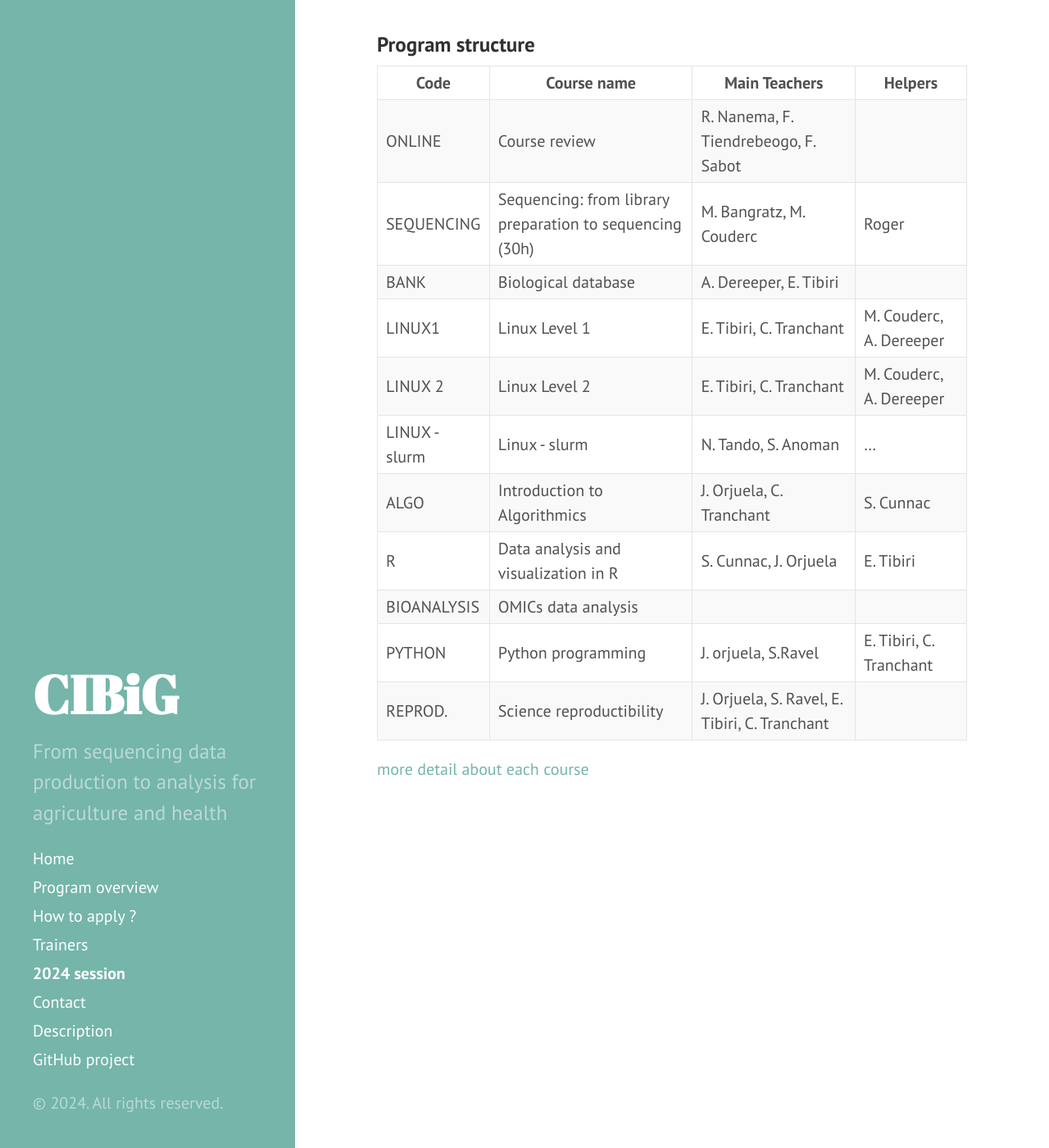
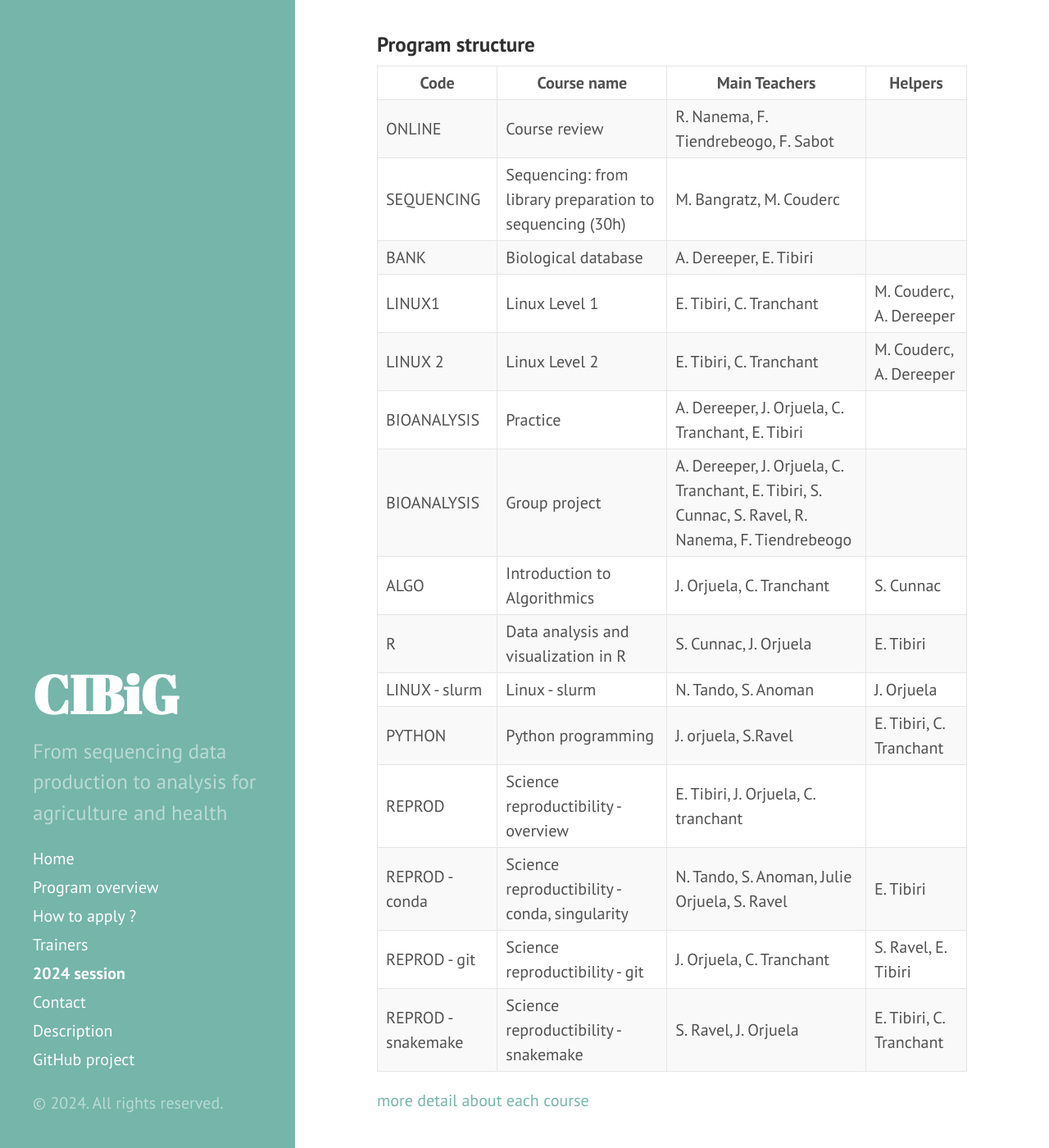
Before and after one commit to wave-centre/cibig, a Jekyll site: the page built from docs/05-2024.md, in a window 1280 px wide and 1400 px high, scrolled down 1915 px. Shown: the whole window at 82% size. Built offline with Jekyll 4.4.1, drawn with Linux system fonts in a browser that asks for light colours.

Commit message:
Update 05-2024.md

```diff
--- a/docs/05-2024.md
+++ b/docs/05-2024.md
@@ -23,15 +23,19 @@ The timetables are not final and may be subject to changes. Please check regular
 | Code | Course name | Main Teachers | Helpers |
 |----------------------------------------------------|----------------------------------------------------|----------------|----|
 | ONLINE | Course review                                     | R. Nanema, F. Tiendrebeogo, F. Sabot |
-|  SEQUENCING  | Sequencing: from library preparation to sequencing (30h) | M. Bangratz, M. Couderc | Roger |
-| BANK  | Biological database                               | A. Dereeper, E. Tibiri | |
+| SEQUENCING  | Sequencing: from library preparation to sequencing (30h) | M. Bangratz, M. Couderc |  |
+| BANK  | Biological database                               | A. Dereeper, E. Tibiri |  |
 | LINUX1      | Linux Level 1  |   E. Tibiri, C. Tranchant | M. Couderc, A. Dereeper |
 | LINUX 2    |  Linux Level 2                                          | E. Tibiri, C. Tranchant | M. Couderc, A. Dereeper |
-| LINUX - slurm | Linux - slurm                                 | N. Tando, S. Anoman | ... |
+| BIOANALYSIS  | Practice                             | A. Dereeper, J. Orjuela, C. Tranchant, E. Tibiri | |
+| BIOANALYSIS  | Group project                             | A. Dereeper, J. Orjuela, C. Tranchant, E. Tibiri, S. Cunnac, S. Ravel, R. Nanema, F. Tiendrebeogo| |
 | ALGO         | Introduction to Algorithmics                       | J. Orjuela, C. Tranchant | S. Cunnac |
 | R              | Data analysis and visualization in R              | S. Cunnac, J. Orjuela | E. Tibiri |
-| BIOANALYSIS  | OMICs data analysis                              | | |
+| LINUX - slurm | Linux - slurm                                 | N. Tando, S. Anoman | J. Orjuela|
 | PYTHON   | Python programming                                | J. orjuela, S.Ravel | E. Tibiri, C. Tranchant |
-| REPROD.  | Science reproductibility                         |  J. Orjuela, S. Ravel, E. Tibiri, C. Tranchant| |
+| REPROD  | Science reproductibility  - overview                       |  E. Tibiri, J. Orjuela, C. tranchant |  |
+| REPROD - conda  | Science reproductibility  - conda, singularity                       |   N. Tando, S. Anoman, Julie Orjuela, S. Ravel | E. Tibiri |
+| REPROD - git  | Science reproductibility  - git                       |  J. Orjuela, C. Tranchant| S. Ravel, E. Tibiri |
+| REPROD - snakemake  | Science reproductibility  - snakemake                        | S. Ravel, J. Orjuela | E. Tibiri, C. Tranchant |
 
 [more detail about each course](https://cibig-wave.github.io/01-description.html)
```
